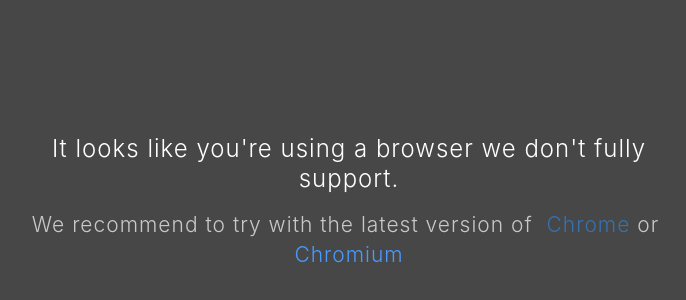
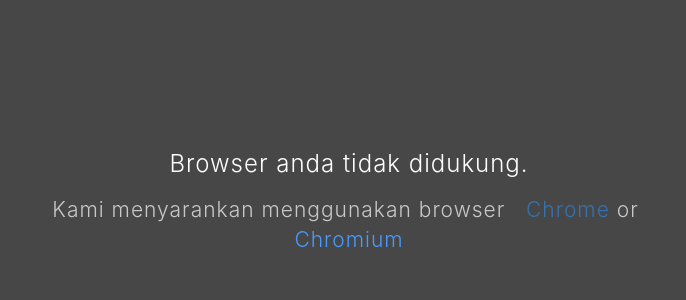
Before and after one commit to rinofreak/meetdjpb, a website: page static/recommendedBrowsers.html in a window 1280 px wide. Shown: the part 198-498 px from the top of the page, without its empty margins (291-977 px from the left). Drawn offline with nearby package versions, Linux system fonts and the light colour scheme; files that its build step writes are made by us from their sources.

```diff
--- a/static/recommendedBrowsers.html
+++ b/static/recommendedBrowsers.html
@@ -7,10 +7,10 @@
 <body>
     <div class = 'unsupported-desktop-browser'>
         <h2 class = 'unsupported-desktop-browser__title'>
-            It looks like you're using a browser we don't fully support.
+            Browser anda tidak didukung.
         </h2>
         <p class ='unsupported-desktop-browser__description'>
-            We recommend to try with the latest version of&nbsp;
+            Kami menyarankan menggunakan browser &nbsp;
             <a
                 className = 'unsupported-desktop-browser__link'
                 href = 'https://www.google.com/chrome/' >Chrome</a>&nbsp;or&nbsp;
```
